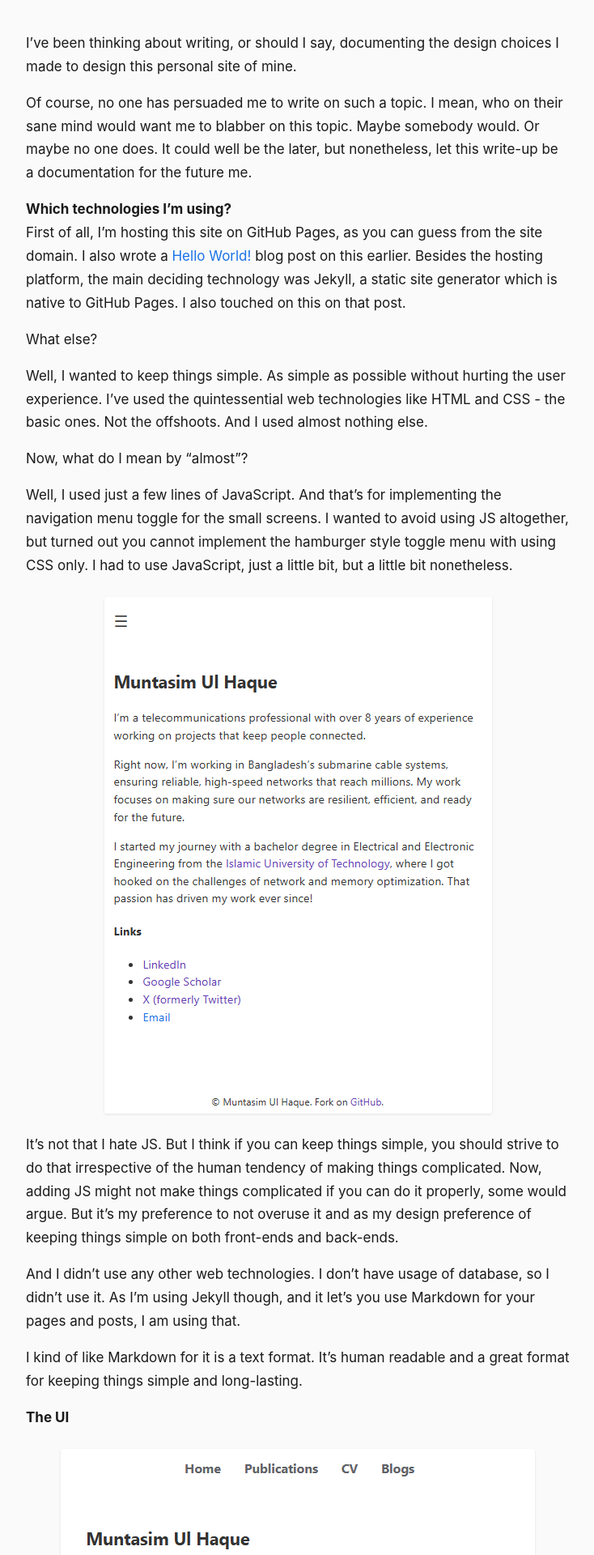
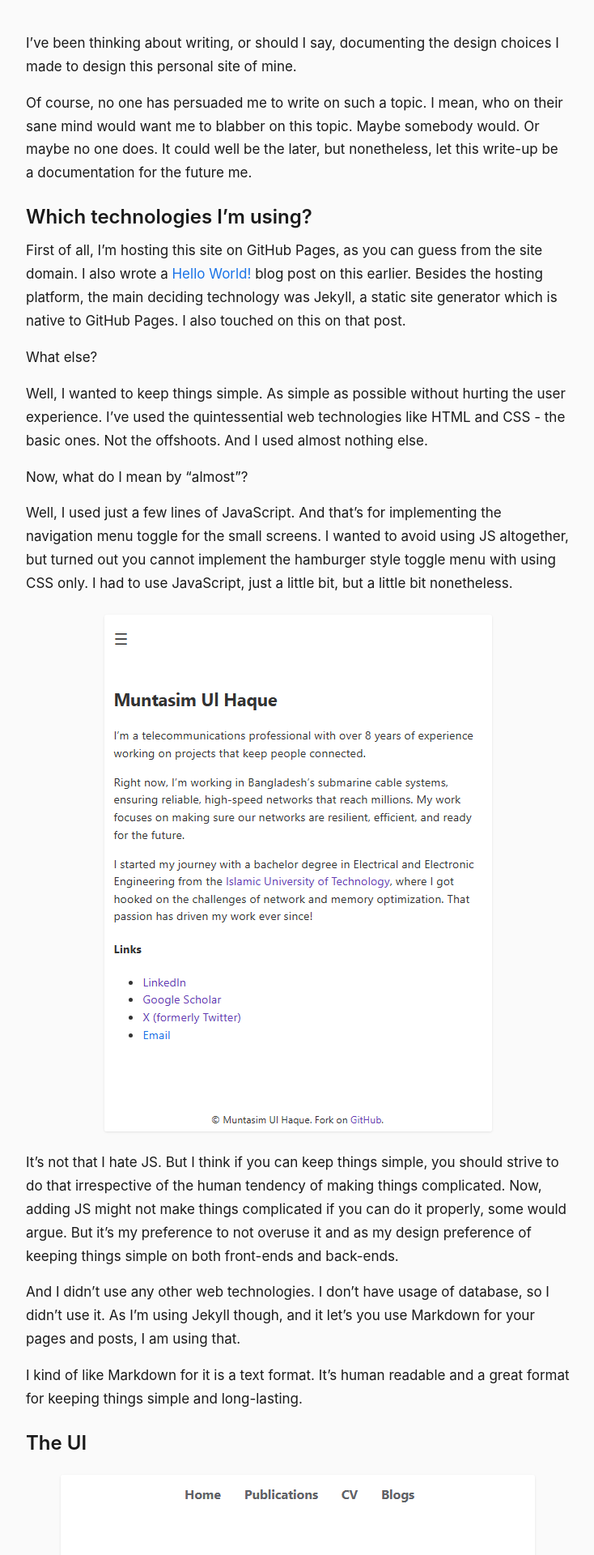
Before and after one commit to muntasimulhaque/muntasimulhaque.github.io, a Jekyll site: the page built from _posts/2024-12-16-website-design.md, in a window 1280 px wide. Shown: the part 310-2230 px from the top of the page at 81% size, without its empty margins (272-1006 px from the left). Built offline with Jekyll 4.4.1, drawn with Linux system fonts in a browser that asks for light colours.

Commit message:
changed subheading

```diff
--- a/_posts/2024-12-16-website-design.md
+++ b/_posts/2024-12-16-website-design.md
@@ -8,7 +8,7 @@ I've been thinking about writing, or should I say, documenting the design choice
 
 Of course, no one has persuaded me to write on such a topic. I mean, who on their sane mind would want me to blabber on this topic. Maybe somebody would. Or maybe no one does. It could well be the later, but nonetheless, let this write-up be a documentation for the future me.
 
-#### Which technologies I'm using?
+### Which technologies I'm using?
 
 First of all, I'm hosting this site on GitHub Pages, as you can guess from the site domain. I also wrote a [Hello World!](https://muntasimulhaque.github.io/hello-world/){:target="_blank"} blog post on this earlier. Besides the hosting platform, the main deciding technology was Jekyll, a static site generator which is native to GitHub Pages. I also touched on this on that post.
 
@@ -28,7 +28,7 @@ And I didn't use any other web technologies. I don't have usage of database, so
 
 I kind of like Markdown for it is a text format. It's human readable and a great format for keeping things simple and long-lasting.
 
-#### The UI
+### The UI
 
 ![Full Page Screenshot](/assets/images/2024-12-16-website-design/full-page.PNG 'Full Page Screenshot')
 
@@ -36,19 +36,19 @@ I wanted to keep the site as simple as possible. And simplicity, as they say, is
 
 But this one, the screenshot you're seeing is what I stayed with. I'm referring to the screenshot as in the future, I might change things up again. But for the time being, this UI design seems perfect to me. To reach this state, I made a total of 807 commits (you're reading it right) to the GitHub repo as of writing this post. You might think I made a commit after changing an alphabet. Otherwise, why would someone need to make so many deployments to develop such a simple-looking site? Well, you got me. Maybe I'm that noob.
 
-#### The color choice
+### The color choice
 
 I settled with the color #333333 as the text color, as the pure black color (#111111) seemed to harsh on the eyes. The default blue color for links also seemed so bright that it seemed to literally look you in the eyes, instead of you looking into it. So instead, I used a softer blue for links, except for the navigation menu items. For navigation menu links, I used a gray-ish color to distinguish it from other links. Though for more accessible design, I could go with underlines for the links instead of relying on the colors alone. But I avoided it to keep the usability intact at the expense of accessibility.
 
 And guess what? You'd see it being used almost everywhere, except for the accessibility related sites. Though I don't think that justifies me going that route as everyone else does it. But I made that decision thinking of the pros and cons and as the pros weigh more in this case.
 
-#### The font choice
+### The font choice
 
 I started with the Georgia font. Then I switched to Georgia for body texts and Verdana for headings. Then I went with Verdana for everything. And now, I'm not using any particular font, rather relying on the system default fonts. I made this choice to give the site a native look on every device it's viewed on, though I know I lost my control on how the text would look.
 
 The same goes for the font sizes. I toyed with different font sizes and kept some configurations for some time. But at last settled with no defined font size and giving the control to the end-user's system. This site is currently using the system font sizes. It's a win-win in that respect that it keeps things simple at my end and give the user control at their end.
 
-#### The UX
+### The UX
 
 The navigation menu, which let's you go from page to page, changes color on hover, but the visited pages' titles don't change color. Because that would be weird.
 
@@ -56,7 +56,7 @@ The links don't use underline by default, but on hover they do. It's to give the
 
 The visited links change color to purple as expected. I was thinking of getting rid of it to make things even simpler, but didn't go that route either. Maybe I will later, but if I do, it would be for the blog post titles only.
 
-#### Keeping things simple
+### Keeping things simple
 
 I started with controlling the UI and UX aspects of the site as much as possible. That needed me to exercise that much control through code and as a result made things kinda complicated for me. Because, well, there are different screen sizes and to make the site look good at every device, you need to control every aspect of the site.
 
```
Also changed, not shown: _posts/2024-10-26-hello-world.md (+1 -1 lines).
